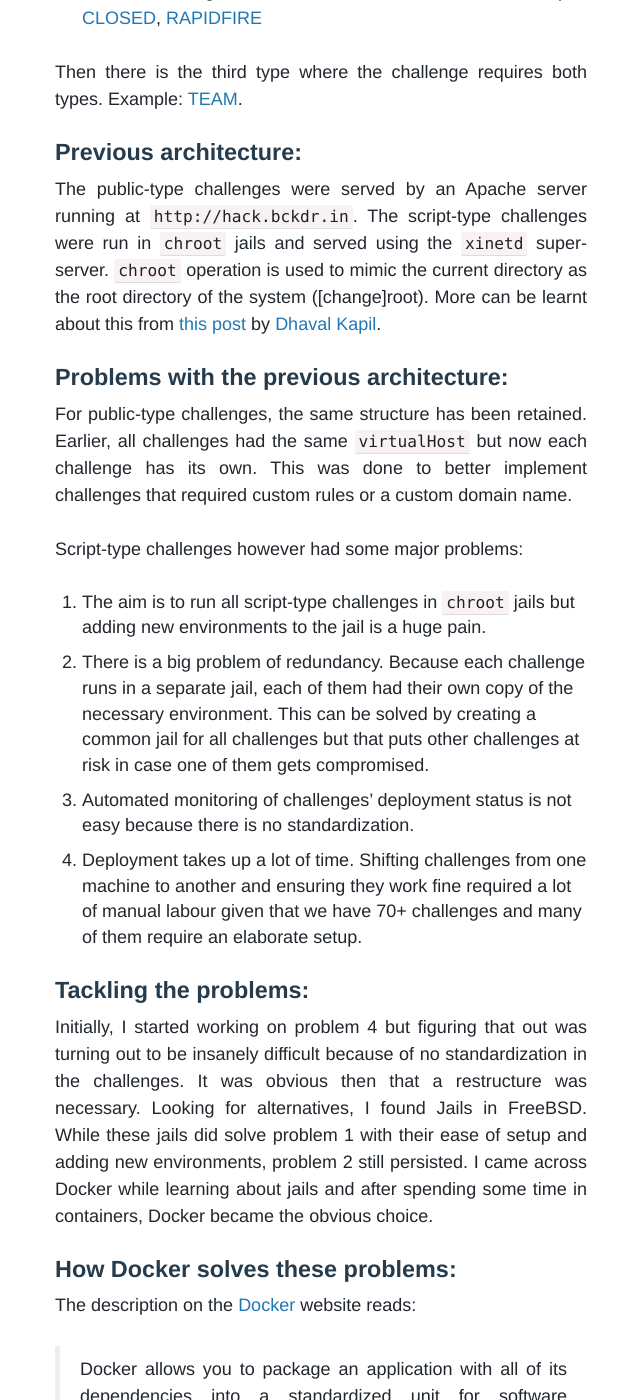
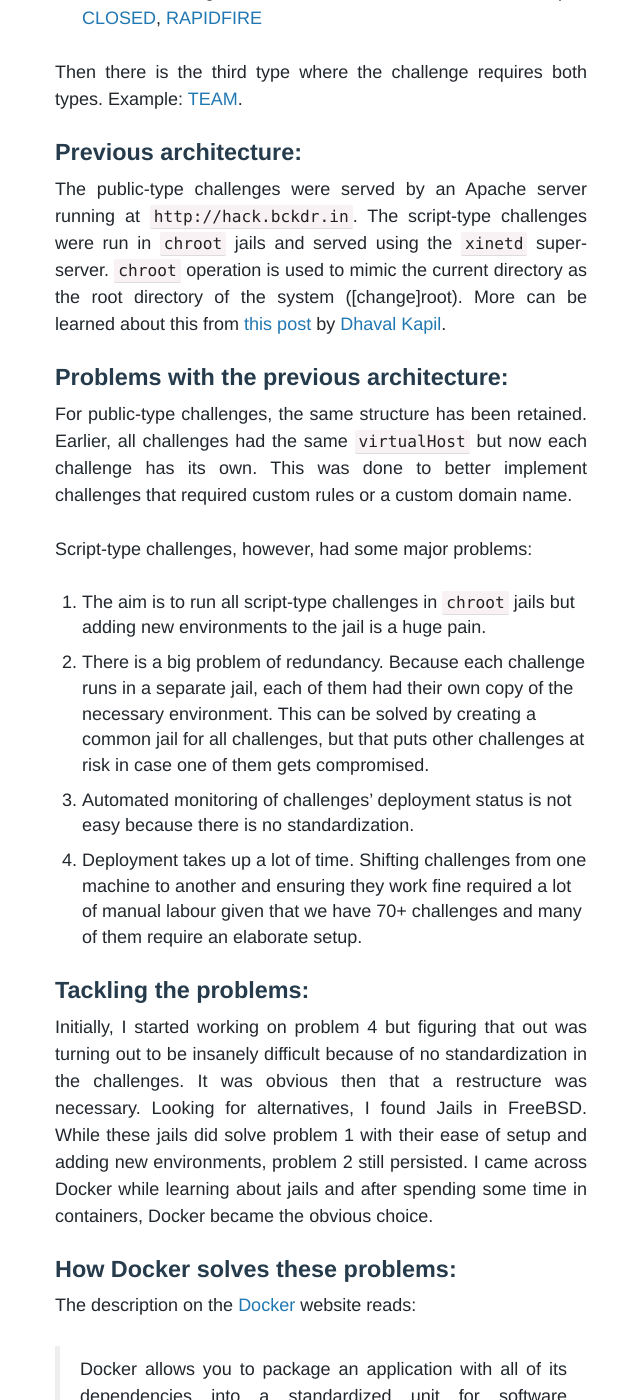
Before and after one commit to sdslabs/sdslabs.github.com, a Jekyll site: the page built from _posts/2015/2015-11-27-dockerizing-backdoor.md, in a window 1280 px wide and 1400 px high, scrolled down 724 px. Shown: the whole window, without its empty margins (319-959 px from the left). Built offline with Jekyll 4.4.1, drawn with Linux system fonts in a browser that asks for light colours; some web fonts are replaced; a script that is not in the unit is left out; comment, search, counter and statistics services are not loaded; some of the changed text lies outside the part shown.

Commit message:
Fixed typo and usage of comma

```diff
--- a/_posts/2015/2015-11-27-dockerizing-backdoor.md
+++ b/_posts/2015/2015-11-27-dockerizing-backdoor.md
@@ -23,16 +23,16 @@ Then there is the third type where the challenge requires both types. Example: [
 
 ### Previous architecture:
 
-The public-type challenges were served by an Apache server running at `http://hack.bckdr.in`. The script-type challenges were run in `chroot` jails and served using the `xinetd` super-server. `chroot` operation is used to mimic the current directory as the root directory of the system ([change]root). More can be learnt about this from [this post](https://dhavalkapil.com/blogs/Combining-chroot-and-xinetd/) by [Dhaval Kapil](https://twitter.com/dhaval_kapil).
+The public-type challenges were served by an Apache server running at `http://hack.bckdr.in`. The script-type challenges were run in `chroot` jails and served using the `xinetd` super-server. `chroot` operation is used to mimic the current directory as the root directory of the system ([change]root). More can be learned about this from [this post](https://dhavalkapil.com/blogs/Combining-chroot-and-xinetd/) by [Dhaval Kapil](https://twitter.com/dhaval_kapil).
 
 ### Problems with the previous architecture:
 
 For public-type challenges, the same structure has been retained. Earlier, all challenges had the same `virtualHost` but now each challenge has its own. This was done to better implement challenges that required custom rules or a custom domain name.
 
-Script-type challenges however had some major problems:
+Script-type challenges, however, had some major problems:
 
 1. The aim is to run all script-type challenges in `chroot` jails but adding new environments to the jail is a huge pain.
-2. There is a big problem of redundancy. Because each challenge runs in a separate jail, each of them had their own copy of the necessary environment. This can be solved by creating a common jail for all challenges but that puts other challenges at risk in case one of them gets compromised.
+2. There is a big problem of redundancy. Because each challenge runs in a separate jail, each of them had their own copy of the necessary environment. This can be solved by creating a common jail for all challenges, but that puts other challenges at risk in case one of them gets compromised.
 3. Automated monitoring of challenges' deployment status is not easy because there is no standardization.
 4. Deployment takes up a lot of time. Shifting challenges from one machine to another and ensuring they work fine required a lot of manual labour given that we have 70+ challenges and many of them require an elaborate setup.
 
```
Also changed, not shown: other parts of _posts/2015/2015-11-27-dockerizing-backdoor.md (+1 -1 lines).
